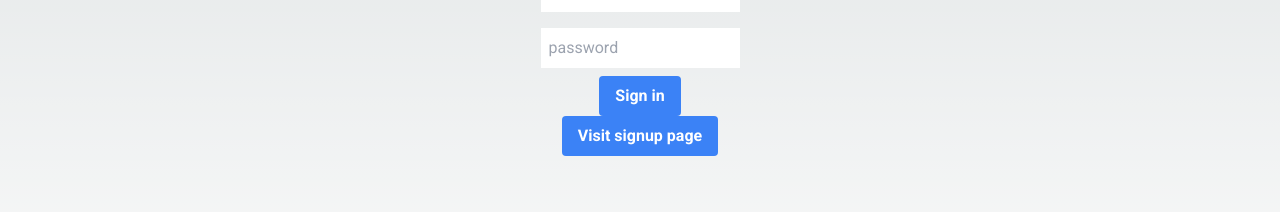
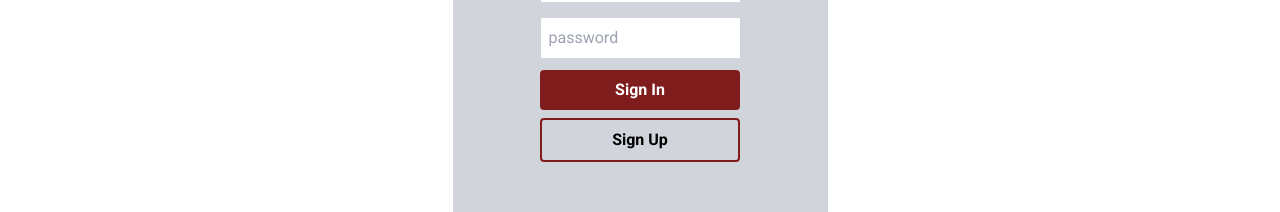
Before and after one commit to sebastianpiresmolin/movie-page-nextJS, a Next.js app: page /login in a window 1280 px wide. Shown: the part 424-636 px from the top of the page. Built offline with nearby package versions, Linux system fonts and the light colour scheme; no server answers.

Commit message:
show/hide sign in/out in nav logic. styling login

```diff
--- /dev/null
+++ b/app/api/users/check-auth/route.ts
@@ -0,0 +1,28 @@
+import { NextRequest, NextResponse } from 'next/server';
+import jwt from 'jsonwebtoken';
+
+export async function GET(request: NextRequest) {
+  try {
+    // Retrieve the token from the request cookies
+    const token = request.cookies.get('token');
+
+    // If no token is found, user is not authenticated
+    if (!token) {
+        return NextResponse.json({ isLoggedIn: false });
+    }
+
+    // Verify the token
+    const decodedToken = jwt.verify(token.value, process.env.TOKEN_SECRET!);
+
+    // If token is valid, user is authenticated
+    if (decodedToken) {
+        return NextResponse.json({ isLoggedIn: true });
+    }
+
+    // Token verification failed, user is not authenticated
+    return NextResponse.json({ isLoggedIn: false });
+  } catch (error) {
+    console.error('Error checking authentication:', error);
+    return NextResponse.json({ isLoggedIn: false }, { status: 500 });
+  }
+}
--- a/app/login/page.tsx
+++ b/app/login/page.tsx
@@ -26,9 +26,10 @@ export default function SignupPage() {
   };
 
   return (
-    <main>
+    <main className="bg-white min-w-screen min-h-screen">
       <NavBar />
-      <div className="flex flex-col items-center justify-center min-h-screen py-2">
+      <div className="flex justify-center items-center min-h-screen">
+        <div className="flex flex-col items-center justify-center py-2 bg-gray-300 w-[375px] h-[500px] ">
           <h1>{loading ? 'Processing' : 'Sign in'}</h1>
           <input
             className="p-2 my-2 text-black"
@@ -48,17 +49,19 @@ export default function SignupPage() {
             placeholder="password"
           />
           <button
-          className="bg-blue-500 hover:bg-blue-700 text-white font-bold py-2 px-4 rounded"
+            className="bg-red-900 hover:bg-red-800 text-white antialiased font-bold py-2 px-4 rounded m-1 w-[200px]"
             onClick={onLogin}
           >
-          Sign in
+            Sign In
           </button>
           <Link
-          className="bg-blue-500 hover:bg-blue-700 text-white font-bold py-2 px-4 rounded"
+            className="bg-transparent hover:bg-red-900 hover:text-white text-black font-bold py-2 px-4 rounded
+            m-1 w-[200px] text-center border-2 border-red-900"
             href="/signup"
           >
-          Visit signup page
+            Sign Up
           </Link>
+        </div>
       </div>
     </main>
   );
--- a/app/ui/nav-links.tsx
+++ b/app/ui/nav-links.tsx
@@ -1,5 +1,6 @@
 'use client';
-import { useState } from 'react';
+
+import { useState, useEffect } from 'react';
 import Link from 'next/link';
 import { usePathname, useRouter } from 'next/navigation';
 import clsx from 'clsx';
@@ -7,9 +8,29 @@ import axios from 'axios';
 
 export default function NavLinks() {
   const router = useRouter();
-  const [isNavOpen, setIsNavOpen] = useState(false); // initiate isNavOpen state with false
+  const [isNavOpen, setIsNavOpen] = useState(false); //state for if the mobile menu is opeo
+  const [isLoggedIn, setIsLoggedIn] = useState(false); //state for if the user is logged in
   const pathname = usePathname();
 
+  // Check if user is logged in by sending a request to api/users/check-auth
+  // check-auth basically checks if the user has a valid token in their cookies
+  // because check-auth is a protected route, it will return a 401 status code if the user is not authenticated
+  useEffect(() => {
+    const checkLoginStatus = async () => {
+      try {
+        const response = await axios.get('/api/users/check-auth');
+        setIsLoggedIn(response.data.isLoggedIn);
+      } catch (error) {
+        console.error(error);
+      }
+    };
+
+    checkLoginStatus();
+  }, []);
+
+  // Function to log the user out by sending a GET request to api/users/logout
+  // logout will clear the token from the user's cookies
+  // and redirect the user to the login page
   const logout = async (event: any) => {
     event.preventDefault();
     try {
@@ -20,6 +41,8 @@ export default function NavLinks() {
     }
   };
 
+  // Array of links to be displayed in the navigation
+  // boolean isLoggedIn is used to determine if the user is logged in
   const links = [
     {
       name: 'Movies',
@@ -29,14 +52,15 @@ export default function NavLinks() {
       name: 'About',
       href: '/about',
     },
-    {
-      name: 'Sign In',
-      href: '/login',
-    },
-    {
+    isLoggedIn
+      ? {
           name: 'Sign Out',
           href: '#',
           onClick: logout,
+        }
+      : {
+          name: 'Sign In',
+          href: '/login',
         },
   ];
 
@@ -124,11 +148,11 @@ export default function NavLinks() {
           fill="none"
           viewBox="0 0 24 24"
           stroke="currentColor"
-          strokeWidth="2"
+          stroke-width="2"
         >
           <path
-            strokeLinecap="round"
-            strokeLinejoin="round"
+            stroke-linecap="round"
+            stroke-linejoin="round"
             d="M21 21l-6-6m2-5a7 7 0 11-14 0 7 7 0 0114 0z"
           />
         </svg>
```
Lines whose indentation alone changed are shown as unchanged.
